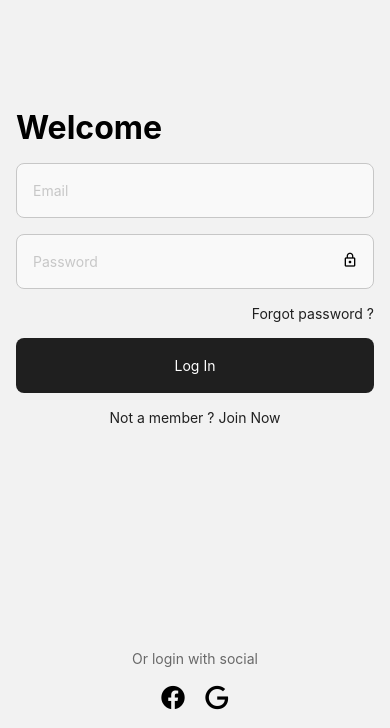
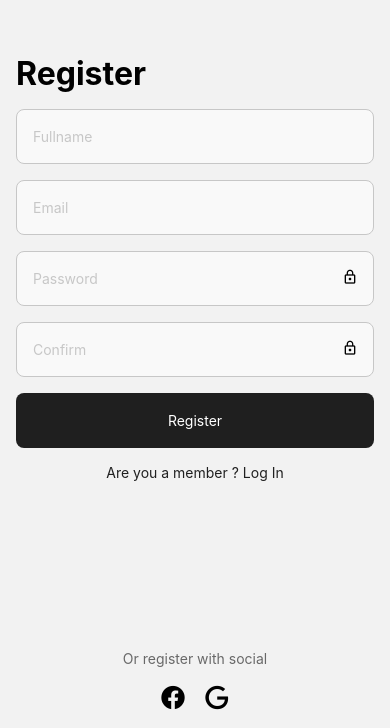
Before and after one commit to lmichailian/react-native-starter, a React Native app: screen /Join in a window 390 px wide. Shown: the part 116-844 px from the top of the page. Built offline with nearby package versions, Linux system fonts and the light colour scheme.

Commit message:
add basic routes

```diff
--- a/App.tsx
+++ b/App.tsx
@@ -5,6 +5,8 @@ import React from "react";
 import { StyleSheet } from "react-native";
 import LoginPage from "./src/pages/LoginPage";
 import { dimen } from "./src/utils";
+import ResetPage from "./src/pages/ResetPage";
+import RegisterPage from "./src/pages/RegisterPage";
 
 const Stack = createNativeStackNavigator();
 
@@ -17,6 +19,8 @@ export default function App() {
           {isSigned ? null : (
             <>
               <Stack.Screen name="Login" component={LoginPage} />
+              <Stack.Screen name="Reset" component={ResetPage} />
+              <Stack.Screen name="Join" component={RegisterPage} />
             </>
           )}
         </Stack.Navigator>
--- a/src/pages/LoginPage.tsx
+++ b/src/pages/LoginPage.tsx
@@ -7,7 +7,11 @@ import TextInput from "../components/common/TextInput";
 import TextLink from "../components/common/TextLink";
 import { colors, dimen } from "../utils";
 
-function LoginPage() {
+interface LoginProps {
+  navigation: any;
+}
+
+function LoginPage({ navigation }: LoginProps) {
   return (
     <SafeAreaView style={styles.containerSafe}>
       <View style={styles.container}>
@@ -16,7 +20,7 @@ function LoginPage() {
           <TextInput keyboardType={"email-address"} placeholder="Email" />
           <TextInput secureTextEntry placeholder="Password" />
           <TextLink
-            onPress={() => alert("forget")}
+            onPress={() => navigation.push("Reset")}
             align="right"
             style={styles.link}
           >
@@ -24,7 +28,7 @@ function LoginPage() {
           </TextLink>
           <Button onPress={() => console.log("test")}>Log In</Button>
           <TextLink
-            onPress={() => alert("forget")}
+            onPress={() => navigation.push("Join")}
             align="center"
             style={styles.join}
           >
@@ -52,7 +56,7 @@ const styles = StyleSheet.create({
     padding: dimen.baseUnit * 2,
   },
   containerSafe: {
-    flex: 1
+    flex: 1,
   },
   mainContent: {
     flex: 1,
--- a/src/pages/RegisterPage.tsx
+++ b/src/pages/RegisterPage.tsx
@@ -1,13 +1,19 @@
 import React from "react";
 import { Text, View, StyleSheet } from "react-native";
+import { SafeAreaView } from "react-native-safe-area-context";
 import Button from "../components/common/Button";
 import RoundedButton from "../components/common/RoundedButton";
 import TextInput from "../components/common/TextInput";
 import TextLink from "../components/common/TextLink";
 import { colors, dimen } from "../utils";
 
-function RegisterPage() {
+interface ResetScreenProps {
+  navigation: any;
+}
+
+function RegisterPage({ navigation }: ResetScreenProps) {
   return (
+    <SafeAreaView style={styles.containerSafe}>
       <View style={styles.container}>
         <View style={styles.mainContent}>
           <Text style={styles.title}>Register</Text>
@@ -15,9 +21,9 @@ function RegisterPage() {
           <TextInput keyboardType={"email-address"} placeholder="Email" />
           <TextInput secureTextEntry placeholder="Password" />
           <TextInput secureTextEntry placeholder="Confirm" />
-        <Button onPress={() => console.log("test")}>Register</Button>
+          <Button onPress={() => navigation.push("Register")}>Register</Button>
           <TextLink
-          onPress={() => alert("forget")}
+            onPress={() => navigation.push("Login")}
             align="center"
             style={styles.join}
           >
@@ -34,6 +40,7 @@ function RegisterPage() {
           <RoundedButton size={28} icon={"google"} />
         </View>
       </View>
+    </SafeAreaView>
   );
 }
 
@@ -41,6 +48,10 @@ const styles = StyleSheet.create({
   container: {
     flex: 1,
     justifyContent: "center",
+    padding: dimen.baseUnit * 2,
+  },
+  containerSafe: {
+    flex: 1,
   },
   mainContent: {
     flex: 1,
--- a/src/pages/ResetPage.tsx
+++ b/src/pages/ResetPage.tsx
@@ -1,20 +1,26 @@
 import React from "react";
 import { Text, View, StyleSheet } from "react-native";
+import { SafeAreaView } from "react-native-safe-area-context";
 import Button from "../components/common/Button";
 import RoundedButton from "../components/common/RoundedButton";
 import TextInput from "../components/common/TextInput";
 import TextLink from "../components/common/TextLink";
 import { colors, dimen } from "../utils";
 
-function ResetPage() {
+interface ResetScreenProps {
+  navigation: any;
+}
+
+function ResetPage({ navigation }: ResetScreenProps) {
   return (
+    <SafeAreaView style={styles.containerSafe}>
       <View style={styles.container}>
         <View style={styles.mainContent}>
           <Text style={styles.title}>Reset</Text>
           <TextInput keyboardType={"email-address"} placeholder="Email" />
           <Button onPress={() => console.log("test")}>Reset</Button>
           <TextLink
-          onPress={() => alert("forget")}
+            onPress={() => navigation.push('Login')}
             align="center"
             style={styles.join}
           >
@@ -22,6 +28,7 @@ function ResetPage() {
           </TextLink>
         </View>
       </View>
+    </SafeAreaView>
   );
 }
 
@@ -29,6 +36,10 @@ const styles = StyleSheet.create({
   container: {
     flex: 1,
     justifyContent: "center",
+    padding: dimen.baseUnit * 2,
+  },
+  containerSafe: {
+    flex: 1,
   },
   mainContent: {
     flex: 1,
```
Lines whose indentation alone changed are shown as unchanged.
